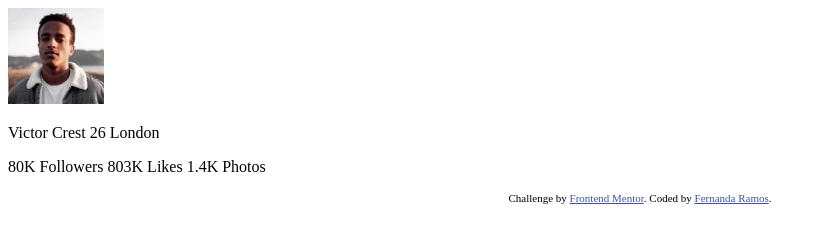
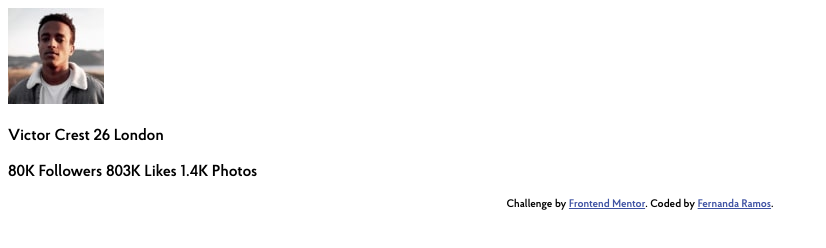
Before and after one commit to arfernanda/profile-card-component, a plain HTML site: page index.html in a window 1280 px wide. Shown: the whole page, without its empty margins (0-826 px from the left). Drawn offline with Linux system fonts and the light colour scheme.

Commit message:
Modifica a fonte do texto

```diff
--- a/index.html
+++ b/index.html
@@ -7,6 +7,7 @@
   <!-- displays site properly based on user's device -->
 
   <link rel="icon" type="image/png" sizes="32x32" href="./images/favicon-32x32.png">
+  <link rel="stylesheet" href="style.css">
 
   <title>Profile card component</title>
 
--- /dev/null
+++ b/style.css
@@ -0,0 +1,8 @@
+body{
+  font-family: "Proba", Arial, Helvetica, sans-serif;
+}
+
+@font-face {
+  font-family: Proba;
+  src: url(design/ProbaPro-SemiBold.otf);
+}
```
Also changed, not shown: design/ProbaPro-SemiBold.otf (added).
